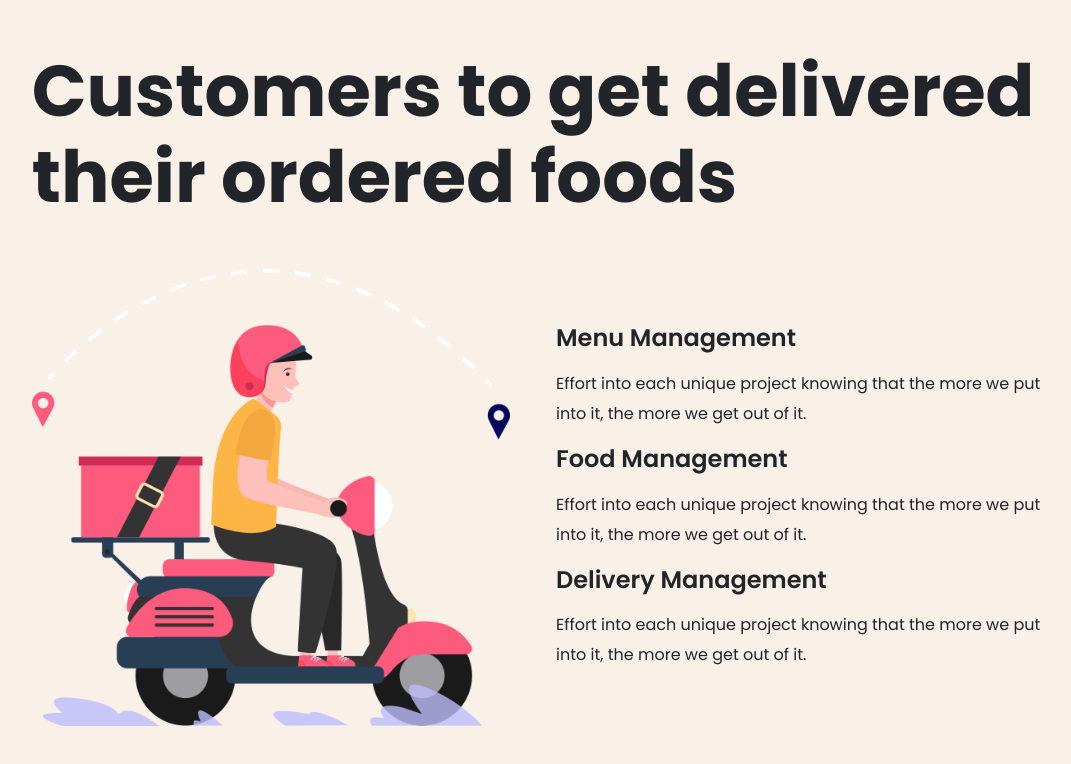
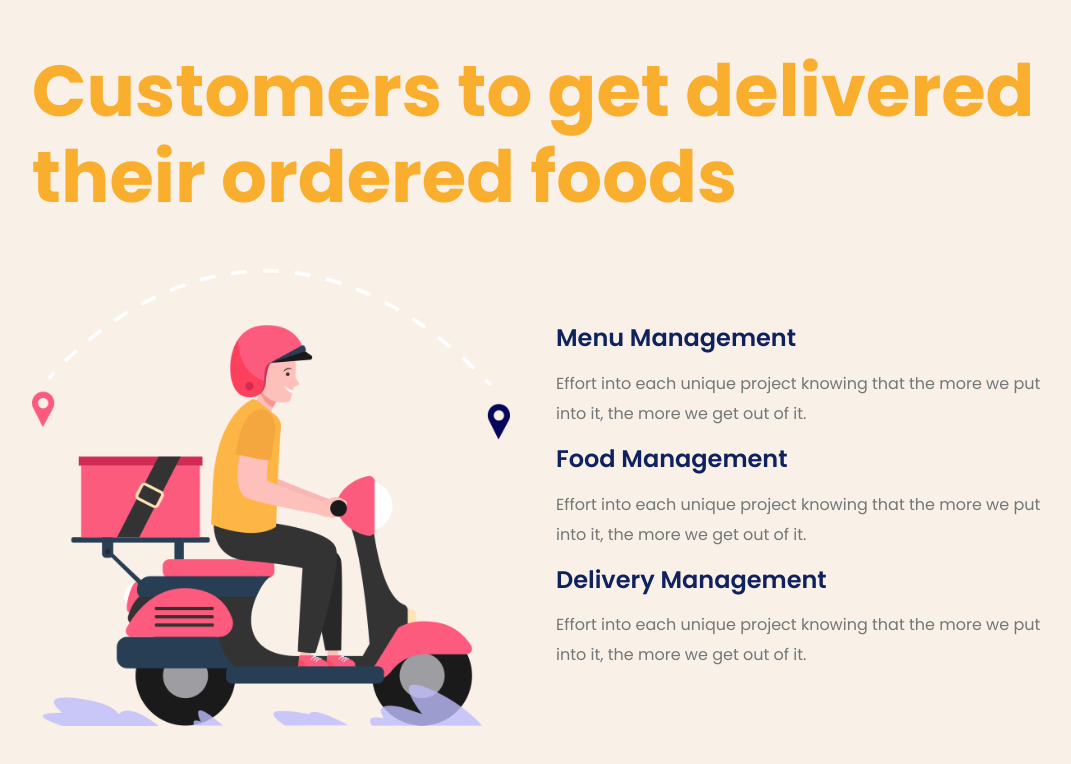
Before and after one commit to mreskini/FoodApp, a React (Create React App) app: page / in a window 1280 px wide. Shown: the top 764 px of the page, without its empty margins (99-1170 px from the left). Built offline with nearby package versions, Linux system fonts and the light colour scheme.

Commit message:
fixed the colors in the general.scss file thing

```diff
--- a/src/assets/css/styles.css
+++ b/src/assets/css/styles.css
@@ -3,15 +3,15 @@
 }
 
 .theme-orange-color {
-  color: var(--theme-orange-color);
+  color: #faae2d;
 }
 
 .theme-title-color {
-  color: var(--theme-title-color);
+  color: #0f225d;
 }
 
 .theme-content-color {
-  color: var(--theme-content-color);
+  color: #727777;
 }
 
 .delivery-boy-section-bg {
--- a/src/assets/scss/general.scss
+++ b/src/assets/scss/general.scss
@@ -3,15 +3,15 @@
 }
 
 .theme-orange-color {
-  color: var(--theme-orange-color);
+  color: $theme-orange-color;
 }
 
 .theme-title-color {
-  color: var(--theme-title-color);
+  color: $theme-title-color;
 }
 
 .theme-content-color {
-  color: var(--theme-content-color);
+  color: $theme-content-color;
 }
 
 .delivery-boy-section-bg {
```
